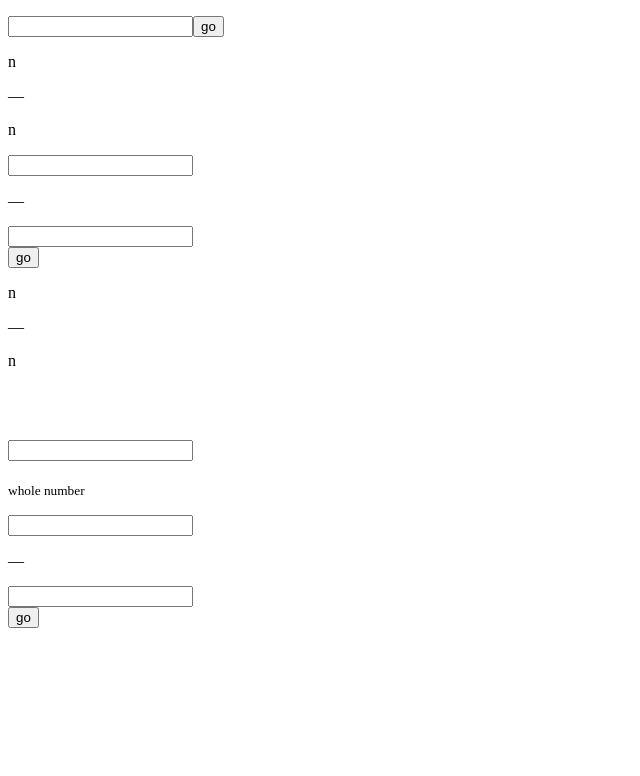
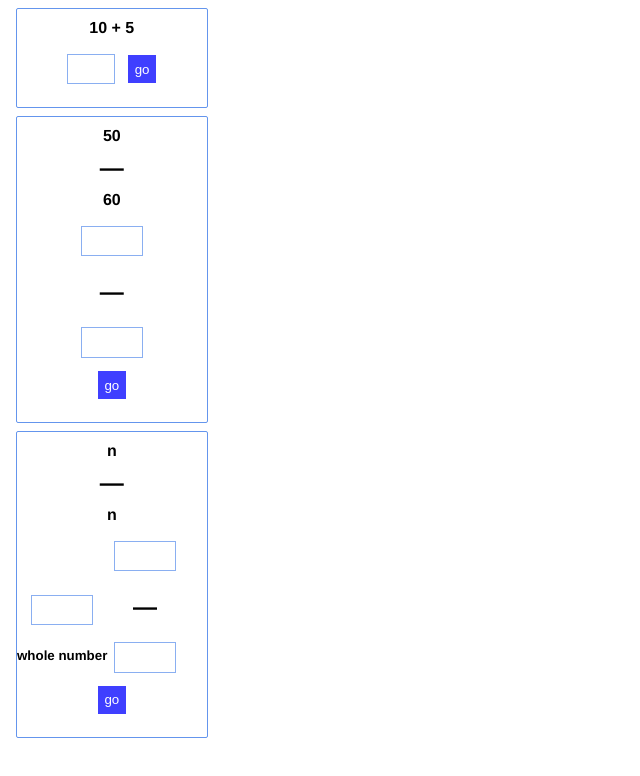
Before and after one commit to geoSkogen/integer, a plain HTML site: page index.html in a window 1280 px wide. Shown: the whole page, without its empty margins (0-640 px from the left). Drawn offline with Linux system fonts and the light colour scheme.

Commit message:
fixes filename mixup

```diff
--- a/index.html
+++ b/index.html
@@ -6,7 +6,7 @@
 
 <meta charset="UTF-8" name="viewport" content="width=device-width, initial-scale=1">
 
-<link rel="stylesheet" href="mathlystyles.css"/>
+<link rel="stylesheet" href="mathystyles.css"/>
 
 <title>
 </title>
@@ -62,7 +62,7 @@
 
 </body>
 
-<script src="testMathly.js">
+<script src="integerScript.js">
 </script>
 
 </html>
```
